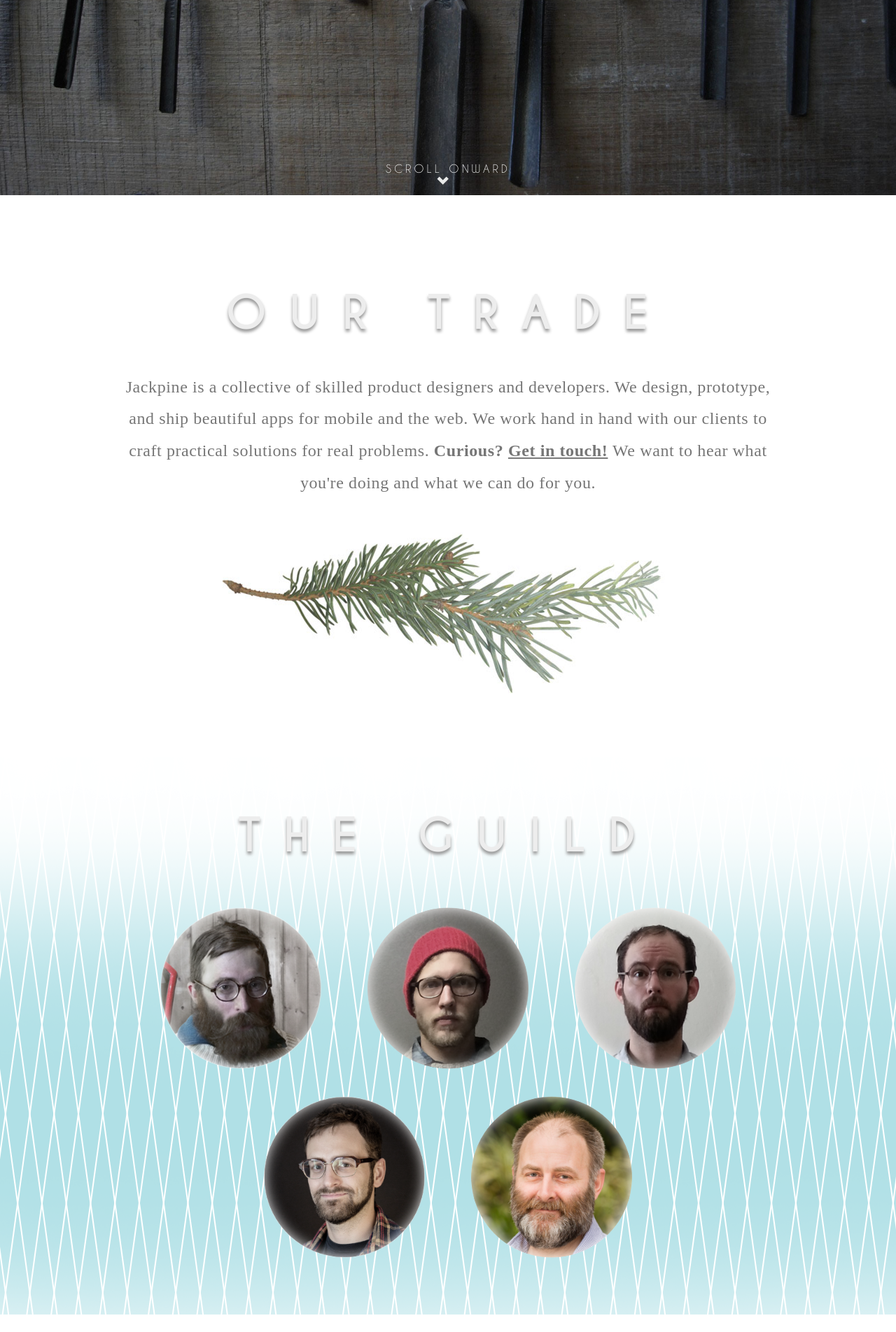
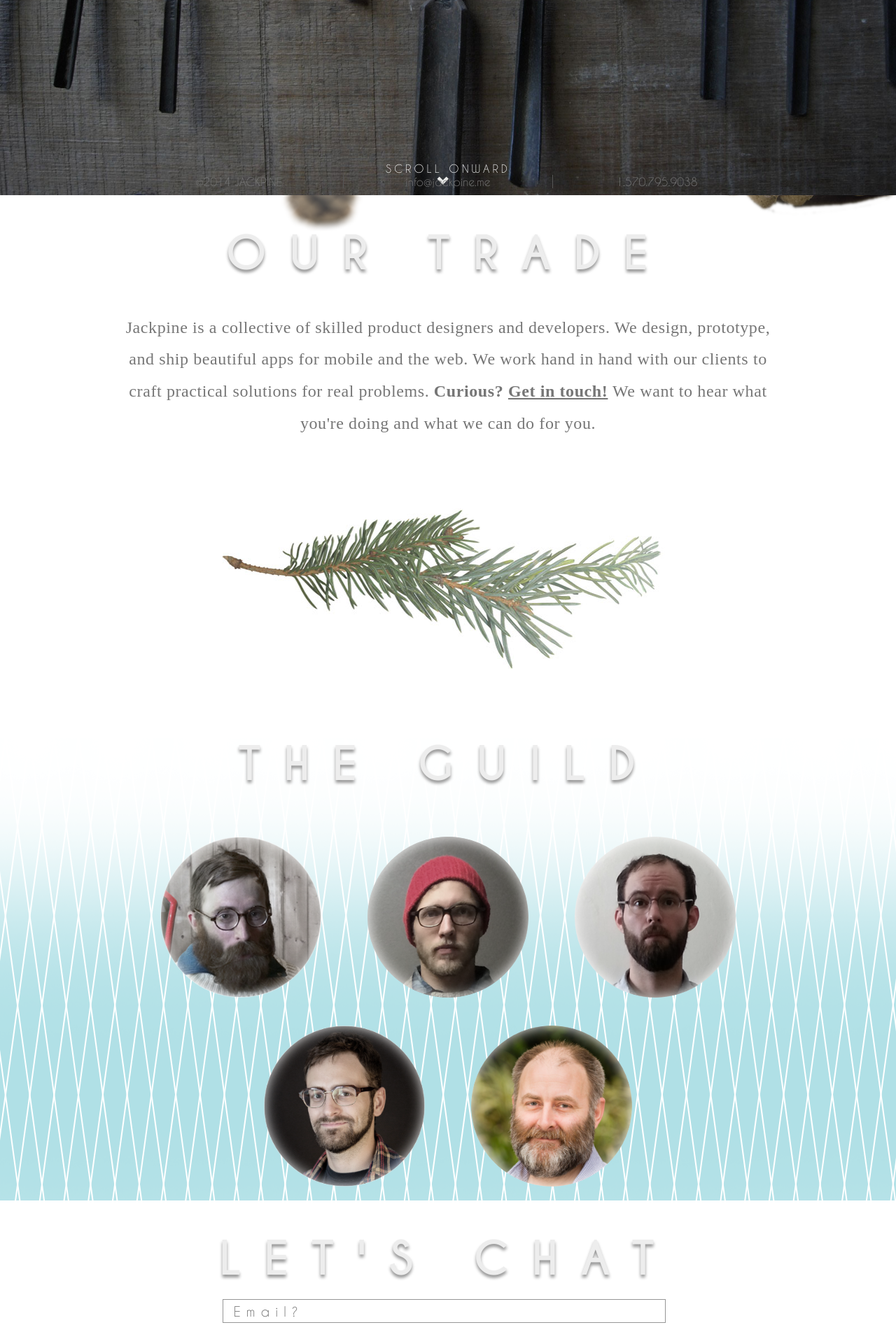
Before and after one commit to jackpine/jackpine.github.com, a Jekyll site: the page built from index.html, in a window 1280 px wide. Shown: the part 621-2525 px from the top of the page at 70% size. Built offline with Jekyll 4.4.1, drawn with Linux system fonts in a browser that asks for light colours; Markdown is read by kramdown in place of the engine named in the settings.

Commit message:
WIP sizing panels per content

```diff
--- a/css/style.scss
+++ b/css/style.scss
@@ -59,41 +59,25 @@
 
 section {
   width: 100%;
-  height: 800px;
-  position: relative;
-  overflow: hidden;
   text-align: center;
   &.large_screen_only {
     @media (max-width: $screen-sm-min) {
       height: auto;
       .centered {
-        position: relative;
         height: auto;
-        top: 0;
         left: 0;
-        @include translate(0, 0);
       }
     }
   }
   .centered {
     width: 75%;
     margin: auto;
-    position: absolute;
-    top: 50%;
-    left: 50%;
-    @include translate(-50%,-50%);
     @media (max-width: $screen-sm-min) {
       height: auto;
     }
   }
 }
 
-.bg {
-  position: absolute;
-  z-index: -1;
-  top: 0;
-  left: 0;
-}
 .bgwidth { width: 100%; }
 .bgheight { height: 100%; }
 
@@ -135,7 +119,7 @@
   height: 100%;
   #title {
     position: relative; // needed to keep the logo above the bg-gradient which is absolutely positioned.
-    margin: 150px auto;
+    padding-top: 150px;
     .circular-shadow {
       @include box-shadow(0 0 300px 100px #000);
       @media (max-width: $screen-sm-min) {
@@ -208,6 +192,7 @@
   }
 
   #spruce_bough {
+    margin: 50px;
     @media (max-width: $screen-sm-min) {
       width: 100%;
     }
```
